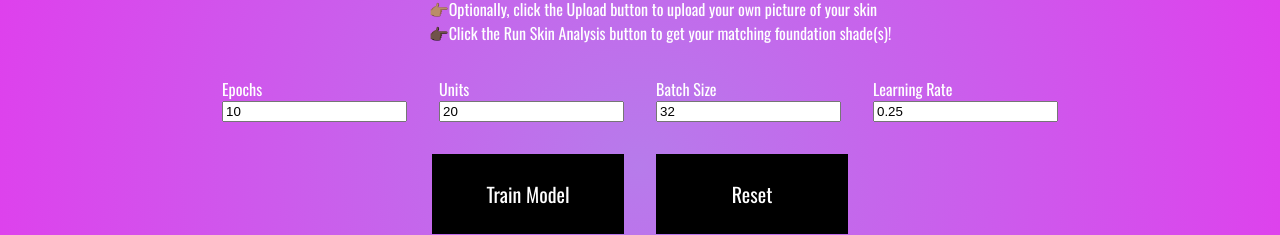
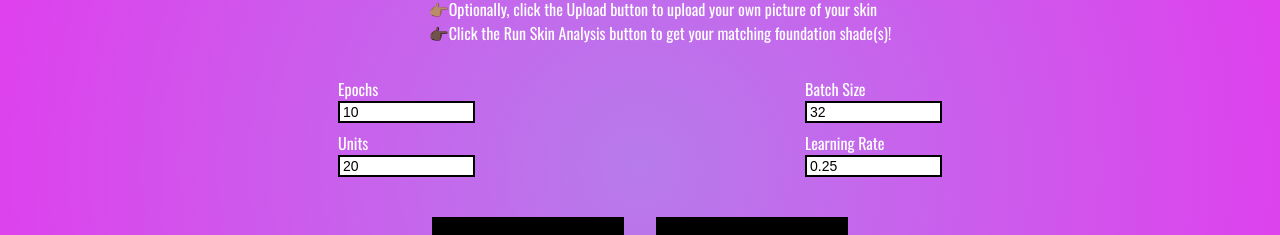
Before and after one commit to KaylaKremer/TensorShade, a React (Vite) app: page / in a window 1280 px wide. Shown: the part 233-468 px from the top of the page. Built offline with nearby package versions, Linux system fonts and the light colour scheme.

Commit message:
Style training inputs

```diff
--- a/components/TrainModel.js
+++ b/components/TrainModel.js
@@ -211,6 +211,7 @@ export default class TrainModel extends Component {
     return (
     <div>
       <div className="training-inputs">
+        <div className="input-group">
           <div className="input-container">
             <label className="label" htmlFor="epochs">Epochs</label>
             <input type="text" name="epochs" className="input" id="epochs" value={epochs} onFocus={evt => this.clearValue(evt)} onBlur={evt => this.getValue(evt)} onChange={evt => this.updateValue(evt)}></input>
@@ -219,6 +220,8 @@ export default class TrainModel extends Component {
             <label className="label" htmlFor="units">Units</label>
             <input type="text" name="units" className="input" id="units" value={units} onFocus={evt => this.clearValue(evt)} onBlur={evt => this.getValue(evt)} onChange={evt => this.updateValue(evt)}></input>
           </div>
+        </div>
+        <div className="input-group">
           <div className="input-container">
             <label className="label" htmlFor="batch-size">Batch Size</label>
             <input type="text" name="batchSize" className="input" id="batch-size" value={batchSize} onFocus={evt => this.clearValue(evt)} onBlur={evt => this.getValue(evt)} onChange={evt => this.updateValue(evt)}></input>
@@ -226,6 +229,7 @@ export default class TrainModel extends Component {
           <div className="input-container">
             <label className="label" htmlFor="learning-rate">Learning Rate</label>
             <input type="text" name="learningRate" className="input" id="learning-rate" value={learningRate} onFocus={evt => this.clearValue(evt)} onBlur={evt => this.getValue(evt)} onChange={evt => this.updateValue(evt)}></input>
+          </div>
         </div>
       </div>
       <div className="training-model">
--- a/components/Upload.js
+++ b/components/Upload.js
@@ -43,7 +43,7 @@ export default class Upload extends Component {
         context.lineWidth = 5;
         context.strokeStyle = "#000";
         context.strokeRect(0, 0, canvas.current.width, canvas.current.height);
-        context.font = "250px Oswald";
+        context.font = "200px Oswald";
         context.textAlign="center";
         context.textBaseline = "middle";
         context.fillText('📷', canvas.current.width/2, canvas.current.height/2);
--- a/scss/train-model.scss
+++ b/scss/train-model.scss
@@ -1,16 +1,29 @@
 .training-inputs {
     display: flex;
-    justify-content: center;
+    justify-content: space-evenly;
     align-items: center;
     margin: 1rem 0;
-    .input-container {
+    width: 100%;
+    .input-group {
         display: flex;
         flex-flow: column;
-        justify-content: flex-start;
-        margin: 0 1rem;
-        .label {
-            color: #fff;
-            font-family: 'Oswald', sans-serif;
+        justify-content: center;
+        align-items: center;
+        .input-container {
+            display: flex;
+            flex-flow: column;
+            justify-content: flex-start;
+            margin-bottom: 0.5rem;
+            .label {
+                color: #fff;
+                font-family: 'Oswald', sans-serif;
+            }
+            .input {
+                border: 2px solid black;
+                font-size: 14px;
+                padding-left: 3px;
+                width: 8rem;
+            }
         }
     }
 }
--- a/scss/upload.scss
+++ b/scss/upload.scss
@@ -28,7 +28,7 @@
         height: 3rem;
         cursor: pointer;
         .upload-button {
-            font-size: 1rem !important;
+            font-size: 1.25rem !important;
             font-family: "Oswald", sans-serif;
             color: #fff;
             width: 100%;
```
Lines whose indentation alone changed are shown as unchanged.
